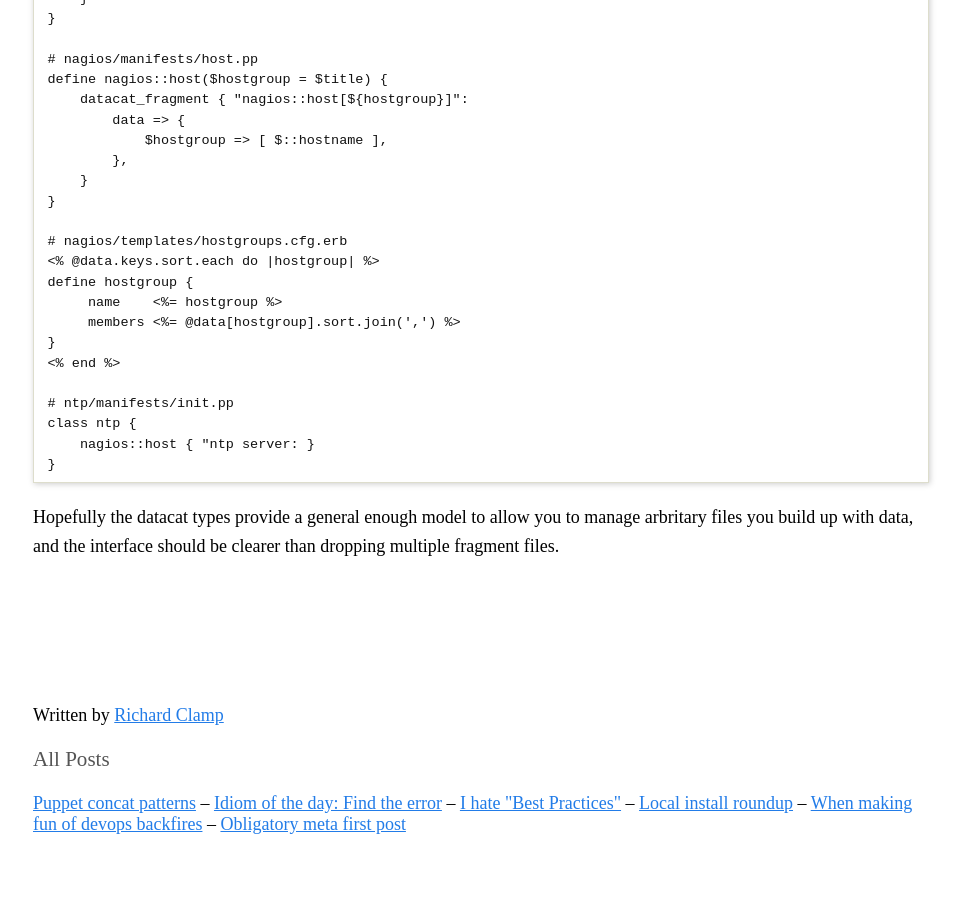
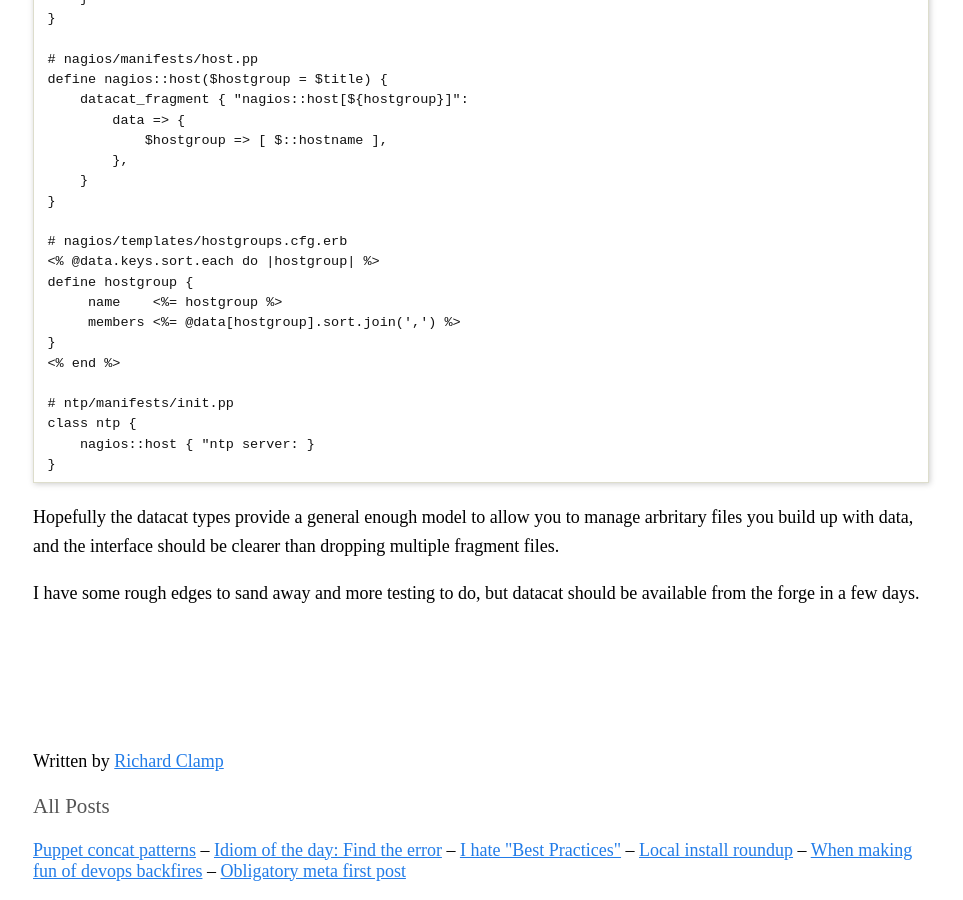
Before and after one commit to richardc/blog, a Jekyll site: the page built from _posts/2013-02-02-puppet-concat-patterns.markdown, in a window 1280 px wide and 900 px high, scrolled down 2927 px. Shown: the whole window, without its empty margins (159-1122 px from the left). Built offline with Jekyll 4.4.1, drawn with Linux system fonts in a browser that asks for light colours; Markdown is read by kramdown in place of the engine named in the settings; before the commit the page ends 3780 px from its top, so only the background shows below that.

Commit message:
I will release it, honest

```diff
--- a/_posts/2013-02-02-puppet-concat-patterns.markdown
+++ b/_posts/2013-02-02-puppet-concat-patterns.markdown
@@ -159,3 +159,6 @@
 Hopefully the datacat types provide a general enough model to allow you
 to manage arbritary files you build up with data, and the interface
 should be clearer than dropping multiple fragment files.
+
+I have some rough edges to sand away and more testing to do, but datacat should
+be available from the forge in a few days.
```
